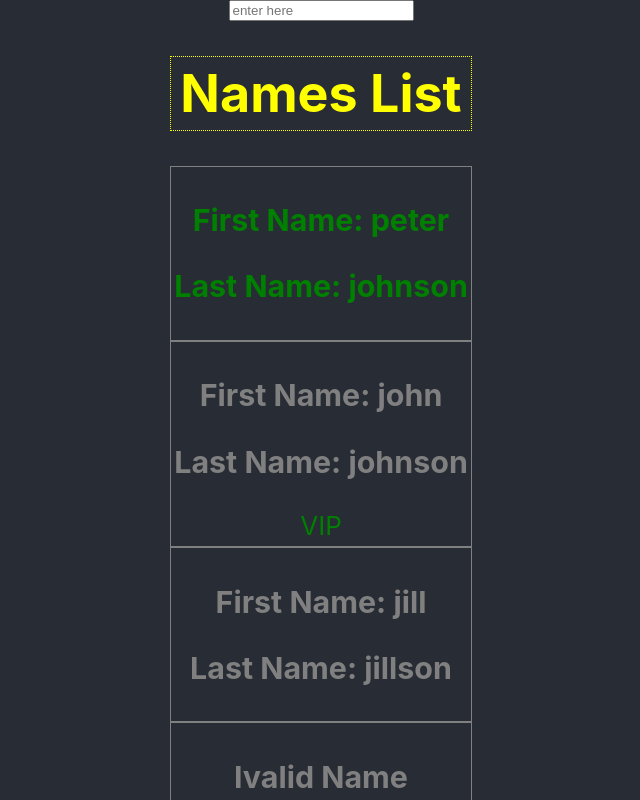
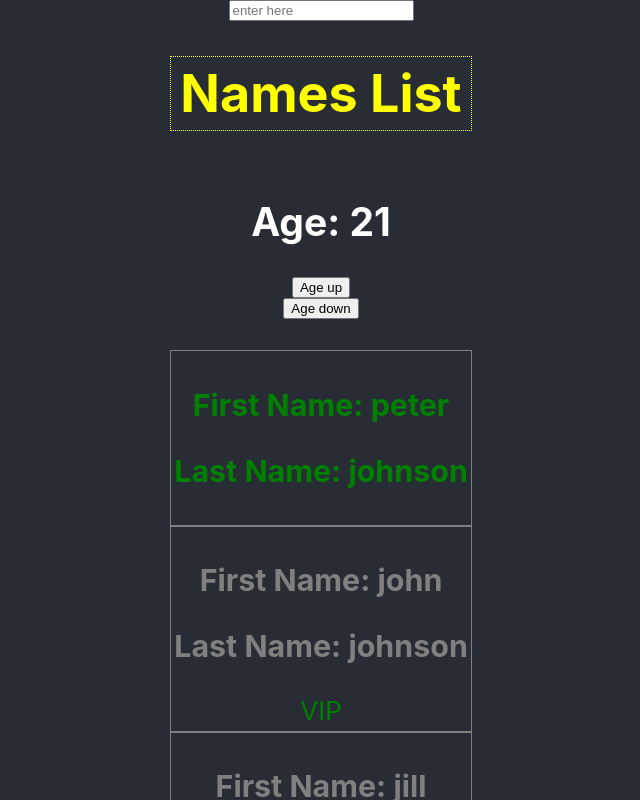
Before and after one commit to SiEr0212/udemy-react-hooks-app, a React (Create React App) app: page / in a window 1280 px wide. Shown: the top 800 px of the page, without its empty margins (319-959 px from the left). Built offline with nearby package versions, Linux system fonts and the light colour scheme.

Commit message:
added age up and down functionality

```diff
--- a/src/App.js
+++ b/src/App.js
@@ -1,3 +1,4 @@
+import React, { useState} from 'react';
 import logo from "./logo.svg";
 import "./App.scss";
 import NameTag from "./components/nameTag";
@@ -29,12 +30,24 @@ const CleanNameTag = removeInline(NameTag);
 function App() {
   // eslint-disable-next-line no-console
   console.log("hi");
+  const [age, setAge] = useState(21);
+  const ageUpHandle = () => {
+    setAge(age + 1)
 
+  }
+  const ageDownHandle = () => {
+    setAge(age -1)
+  }
   return (
+
     <div className="App">
       <header className="App-header">
         <Input placeholder="enter here" type="text"></Input>
         <h1 className="name title">Names List</h1>
+        <h2>Age: {age}</h2>
+        <button onClick={ageUpHandle}>Age up</button>
+        <button onClick={ageDownHandle}>Age down</button>
+        <br/>
         <GreenNameTag firstName="peter" lastName="johnson"></GreenNameTag>
         <CleanNameTag firstName="john" lastName="johnson"></CleanNameTag>
         <NameTag firstName="jill" lastName="jillson"></NameTag>
```
